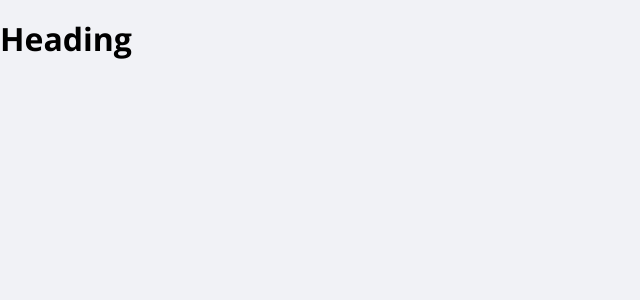
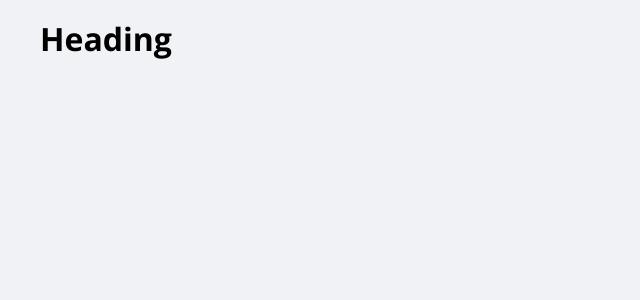
Before and after one commit to MikeMikhailov/React-Template, a React app: page / in a window 1280 px wide. Shown: the top 300 px of the page, without its empty margins (0-640 px from the left). Built offline with nearby package versions, Linux system fonts and the light colour scheme.

Commit message:
Updated start template

```diff
--- a/src/App.jsx
+++ b/src/App.jsx
@@ -1,7 +1,11 @@
 import React from 'react';
 
-function Heading() {
-  return <h1>Heading</h1>;
+function App() {
+  return (
+    <div className="container">
+      <h1>Heading</h1>
+    </div>
+  );
 }
 
-export default Heading;
+export default App;
```
